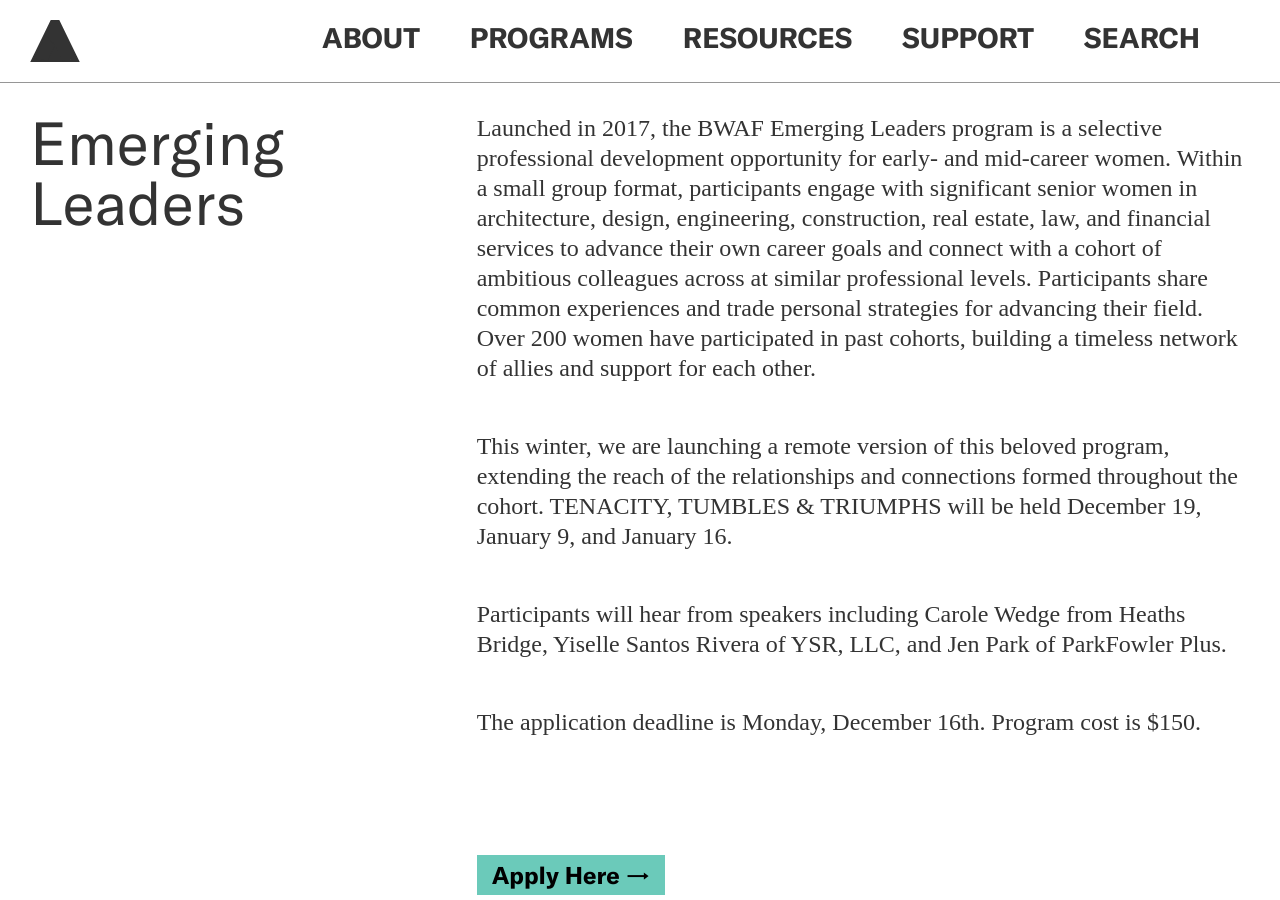
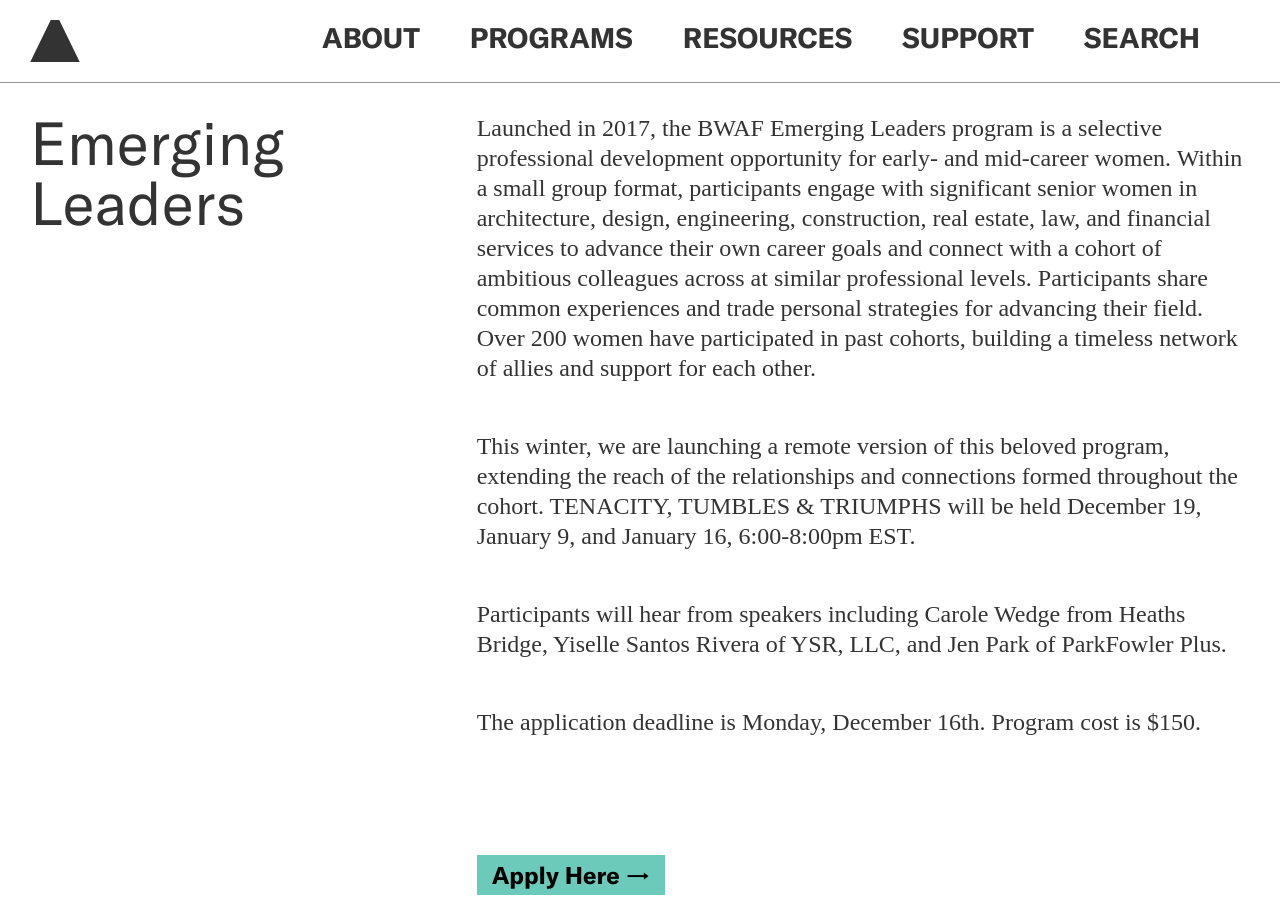
Before and after one commit to jengalas/bwaf-bbw, a Jekyll site: the page built from _emerging-leaders/emerging-leaders-online-tenacity-tumbles-triumphs.md, in a window 1280 px wide and 900 px high. Built offline with Jekyll 4.4.1, drawn with Linux system fonts in a browser that asks for light colours; nearby versions of some CDN libraries; some web fonts are replaced.

Commit message:
Updated 1 file via CloudCannon.

```diff
--- a/_emerging-leaders/emerging-leaders-online-tenacity-tumbles-triumphs.md
+++ b/_emerging-leaders/emerging-leaders-online-tenacity-tumbles-triumphs.md
@@ -34,7 +34,7 @@ page_blocks:
       This winter, we are launching a remote version of this beloved program,
       extending the reach of the relationships and connections formed throughout
       the cohort. TENACITY, TUMBLES & TRIUMPHS will be held December 19, January
-      9, and January 16.
+      9, and January 16, 6:00-8:00pm EST.
 
 
       Participants will hear from speakers including Carole Wedge from Heaths
```
